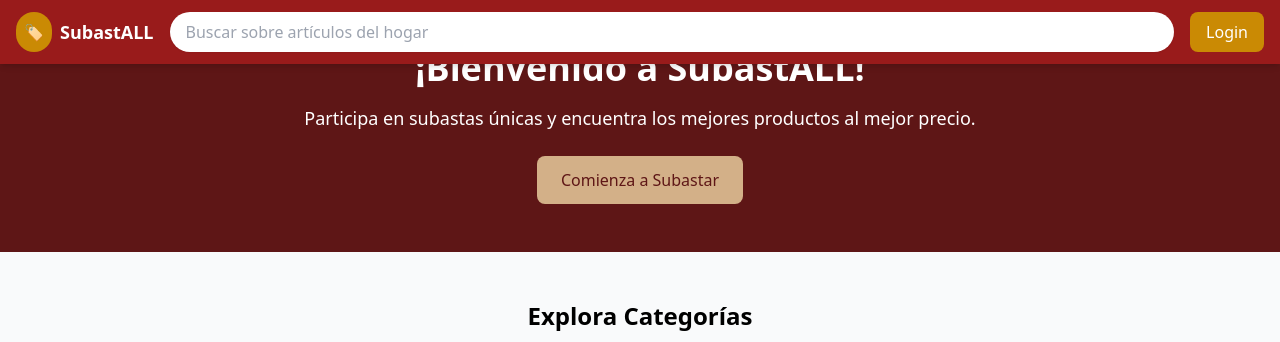
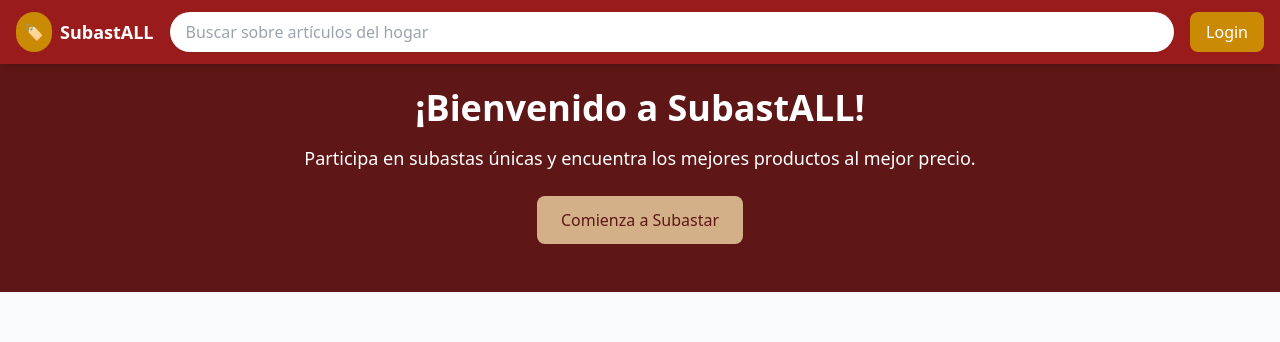
Before and after one commit to juancursed/fronted_subastall, a React (Vite) app: page / in a window 1280 px wide. Shown: the top 342 px of the page. Built offline with nearby package versions, Linux system fonts and the light colour scheme.

Commit message:
ajuste a home

```diff
--- a/src/components/Home/Home.tsx
+++ b/src/components/Home/Home.tsx
@@ -18,7 +18,7 @@ export function HomePage() {
       </div>
 
       {/* Hero Section */}
-      <section className="bg-[#5E1616] text-white py-12 px-4">
+      <section className="bg-[#5E1616] text-white py-12 px-4 mt-10">
         <div className="container mx-auto text-center">
           <h1 className="text-4xl font-bold mb-4">¡Bienvenido a SubastALL!</h1>
           <p className="text-lg mb-6">
```
